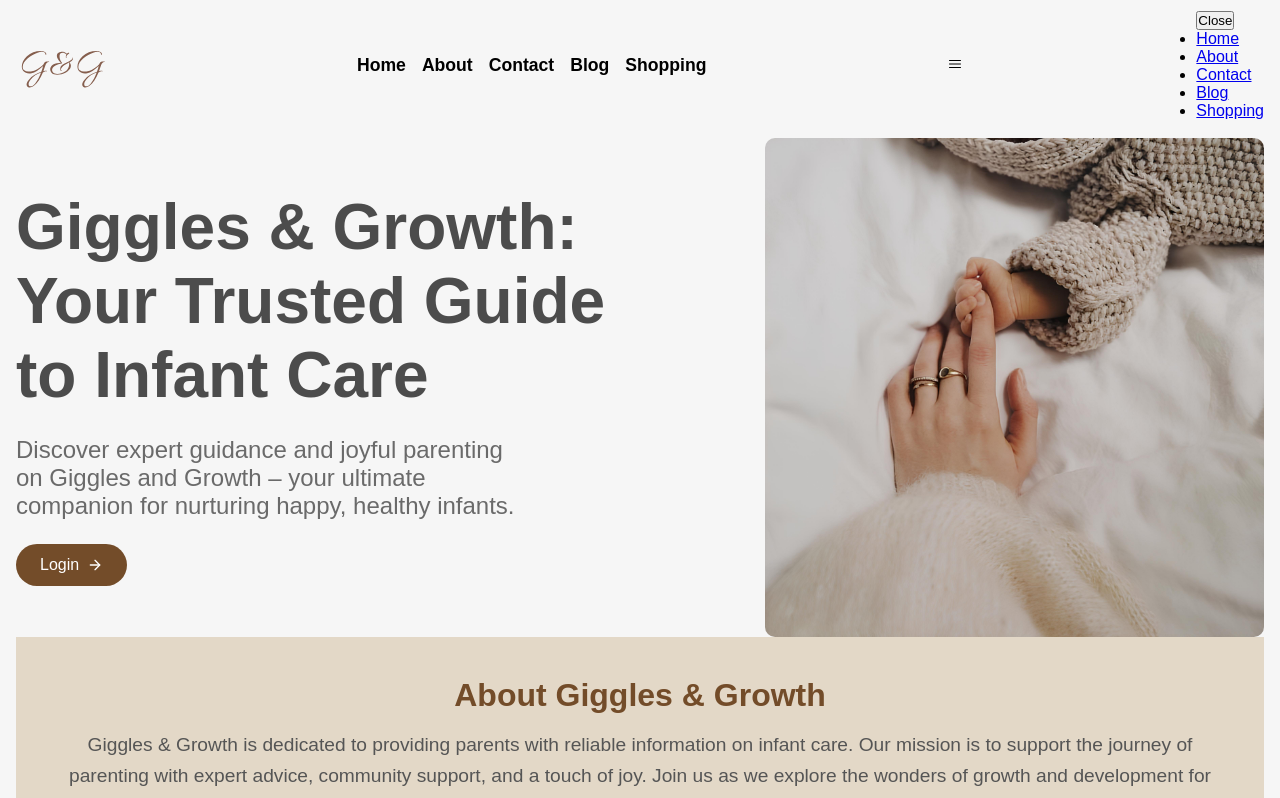
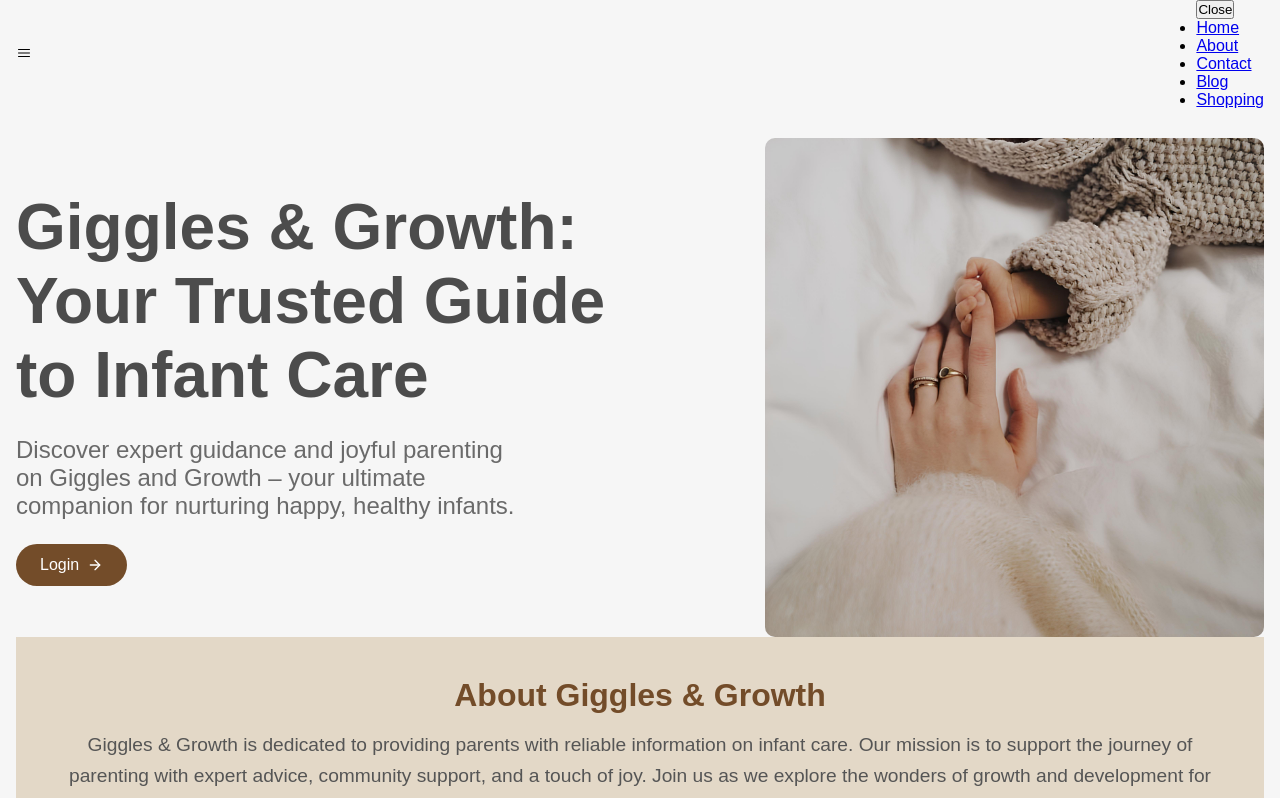
Before and after one commit to Prolifictalen/infactcare, a React (Create React App) app: page / in a window 1280 px wide. Shown: the top 798 px of the page. Built offline with nearby package versions, Linux system fonts and the light colour scheme.

Commit message:
Update Navbar.js

```diff
--- a/src/Components/Navbar.js
+++ b/src/Components/Navbar.js
@@ -1,11 +1,9 @@
 import React, { useState } from "react";
-import Logo from "../Assets/logo.svg"; // Replace with your actual logo file
 import { HiOutlineBars3 } from "react-icons/hi2"; // Mobile menu icon
-import { Link, useLocation } from "react-router-dom";
+import { Link } from "react-router-dom";
 
 const Navbar = () => {
   const [openMenu, setOpenMenu] = useState(false);
-  const location = useLocation();
 
   const menuOptions = [
     { text: "Home", path: "/" },
@@ -17,37 +15,14 @@ const Navbar = () => {
 
   return (
     <nav className="navbar">
-      {/* Logo */}
-      <div className="nav-logo-container">
-        <img className="logo" src={Logo} alt="Giggles & Growth" />
+      {/* Hamburger Icon */}
+      <div className="nav-menu-container">
+        <HiOutlineBars3 onClick={() => setOpenMenu(!openMenu)} />
       </div>
 
-      {/* Desktop Links */}
-      <div className="nav-links-container">
-        {menuOptions.map((menu) => (
-          <Link
-            key={menu.text}
-            to={menu.path}
-            className={`nav-link ${
-              location.pathname === menu.path ? "active-link" : ""
-            }`}
-          >
-            {menu.text}
-          </Link>
-        ))}
-      </div>
-
-      {/* Mobile Menu Button */}
-      <div className="nav-menu-container">
-        <HiOutlineBars3 onClick={() => setOpenMenu(true)} />
-      </div>
-
-      {/* Mobile Drawer Menu */}
+      {/* Drawer Menu */}
       <div className={`mobile-menu ${openMenu ? "open" : ""}`}>
-        <button
-          className="close-menu"
-          onClick={() => setOpenMenu(false)}
-        >
+        <button className="close-menu" onClick={() => setOpenMenu(false)}>
           Close
         </button>
         <ul>
@@ -55,9 +30,7 @@ const Navbar = () => {
             <li key={menu.text}>
               <Link
                 to={menu.path}
-                className={`mobile-link ${
-                  location.pathname === menu.path ? "active-link" : ""
-                }`}
+                className="mobile-link"
                 onClick={() => setOpenMenu(false)}
               >
                 {menu.text}
```
